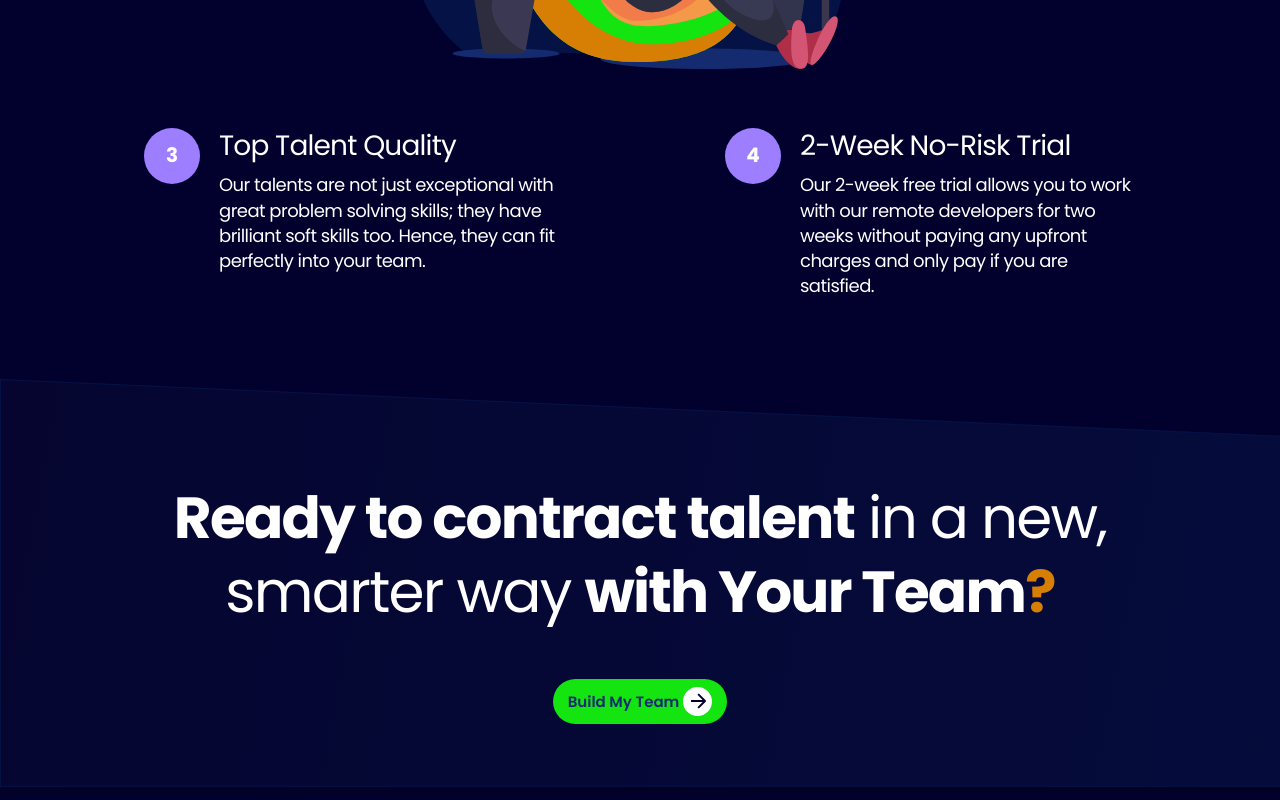
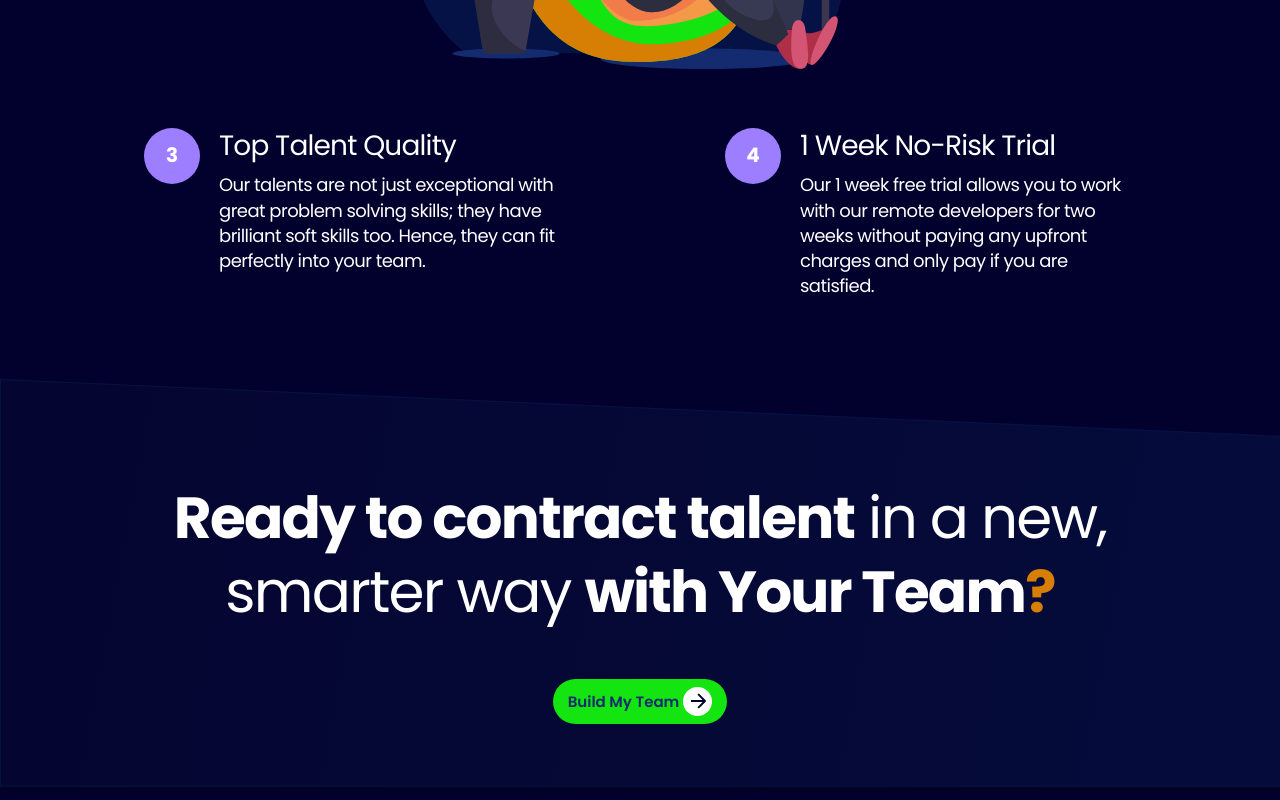
Before and after one commit to YakivBioko/startupkings-frontend, a Next.js app: page / in a window 1280 px wide. Shown: the part 2840-3640 px from the top of the page. Built offline with nearby package versions, Linux system fonts and the light colour scheme.

Commit message:
change terms

```diff
--- a/src/views/Home/Achievement/index.tsx
+++ b/src/views/Home/Achievement/index.tsx
@@ -22,18 +22,18 @@ export default function Achievement() {
         </p>
         <div className="mb-16 flex flex-col gap-9 md:flex-row md:gap-4">
           <div className="text-center md:text-left">
-            <div className="pb-2 text-[32px] font-bold text-[#14E410]">20+</div>
+            <div className="pb-2 text-[32px] font-bold text-[#14E410]">5+</div>
             <span className="text-[16px] md:text-[18px]">Companies served</span>
           </div>
           <div className="text-center md:text-left">
-            <div className="pb-2 text-[32px] font-bold text-[#D67F04]">8s+</div>
+            <div className="pb-2 text-[32px] font-bold text-[#D67F04]">3+</div>
             <span className="text-[16px] md:text-[18px]">
               Years of experience
             </span>
           </div>
           <div className="text-center md:text-left">
             <div className="pb-2 text-[32px] font-bold text-[#9C7EFF]">
-              3 days
+              1 day
             </div>
             <span className="text-[16px] md:text-[18px]">
               Average time-to-hire
--- a/src/views/Home/SmarterWay/index.tsx
+++ b/src/views/Home/SmarterWay/index.tsx
@@ -75,9 +75,9 @@ export default function SmarterWay({
             4
           </Badge>
           <div>
-            <h4 className="mb-[9px]">2-Week No-Risk Trial</h4>
+            <h4 className="mb-[9px]">1 Week No-Risk Trial</h4>
             <span className="text-[16px] -tracking-[0.54px] md:text-[18px]">
-              Our 2-week free trial allows you to work with our remote
+              Our 1 week free trial allows you to work with our remote
               developers for two weeks without paying any upfront charges and
               only pay if you are satisfied.
             </span>
```
